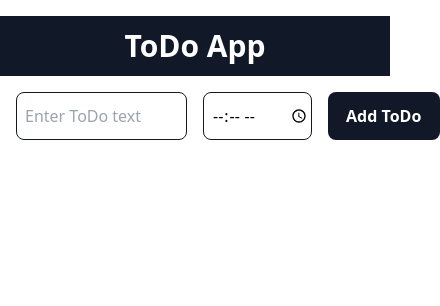
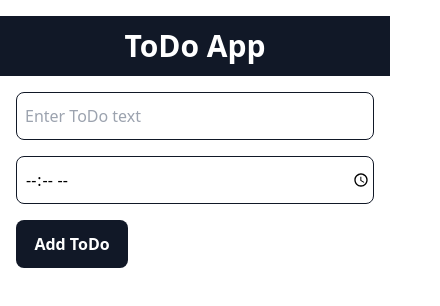
Before and after one commit to Asad9340/ToDo-App, a React (Vite) app: page / in a window 390 px wide. Shown: the top 306 px of the page, 440 px wide, since content can reach past the window. Built offline with nearby package versions, Linux system fonts and the light colour scheme.

Commit message:
responsive for mobile device

```diff
--- a/src/Components/Input/Input.jsx
+++ b/src/Components/Input/Input.jsx
@@ -21,7 +21,7 @@ function Input({ handleBtnClick }) {
     }
   };
   return (
-    <div className="grid gap-4 md:gap-10 grid-cols-12 mx-4 md:mx-10">
+    <div className="flex flex-col md:grid gap-4 md:gap-10 grid-cols-12 mx-4 md:mx-10">
       <div className="col-span-6">
         <input
           className="w-full h-12 pl-2 rounded-lg duration-200 border border-gray-900 hover:bg-gray-200"
```
Also changed, not shown: 1 other file (tests, documents, lock files or other folders).
